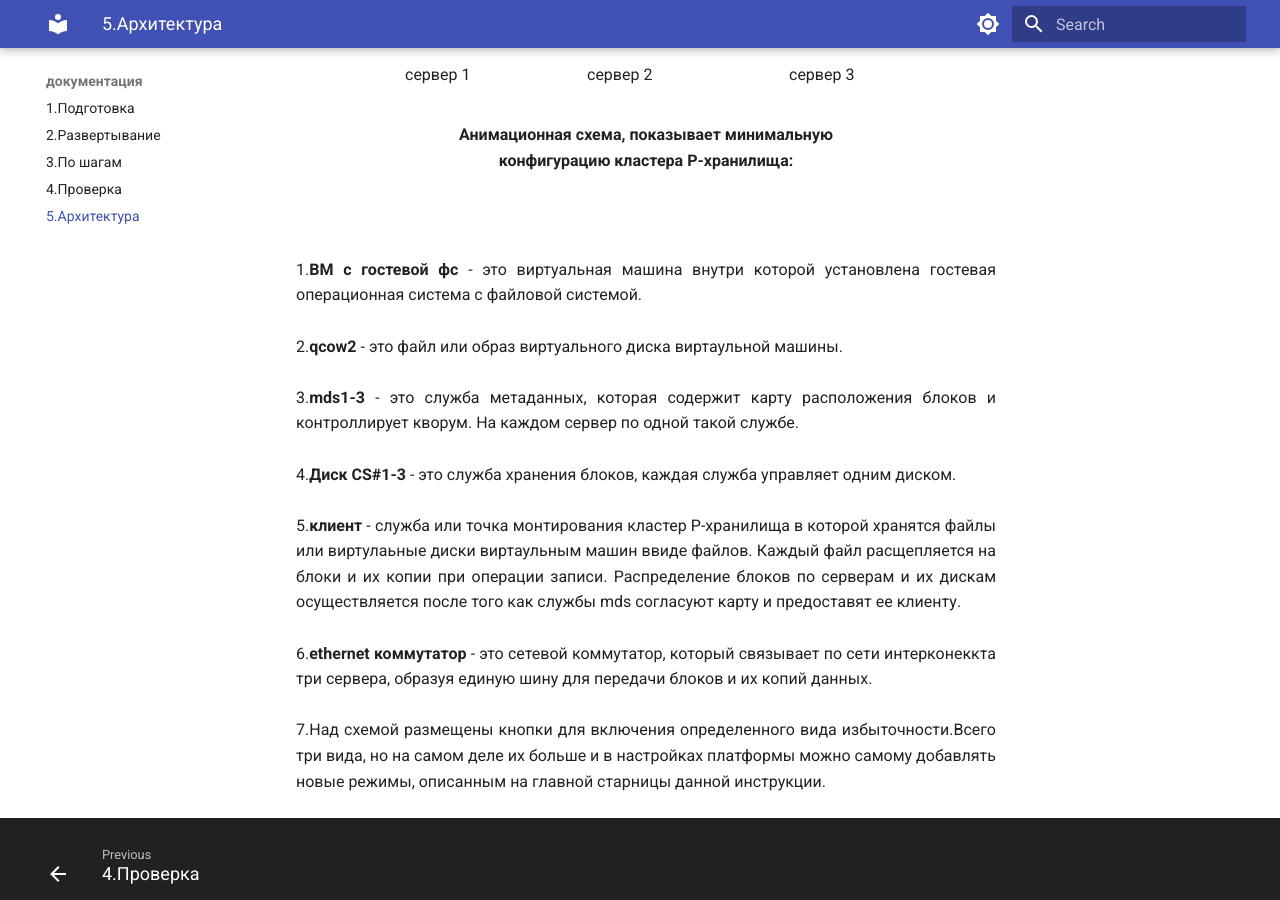
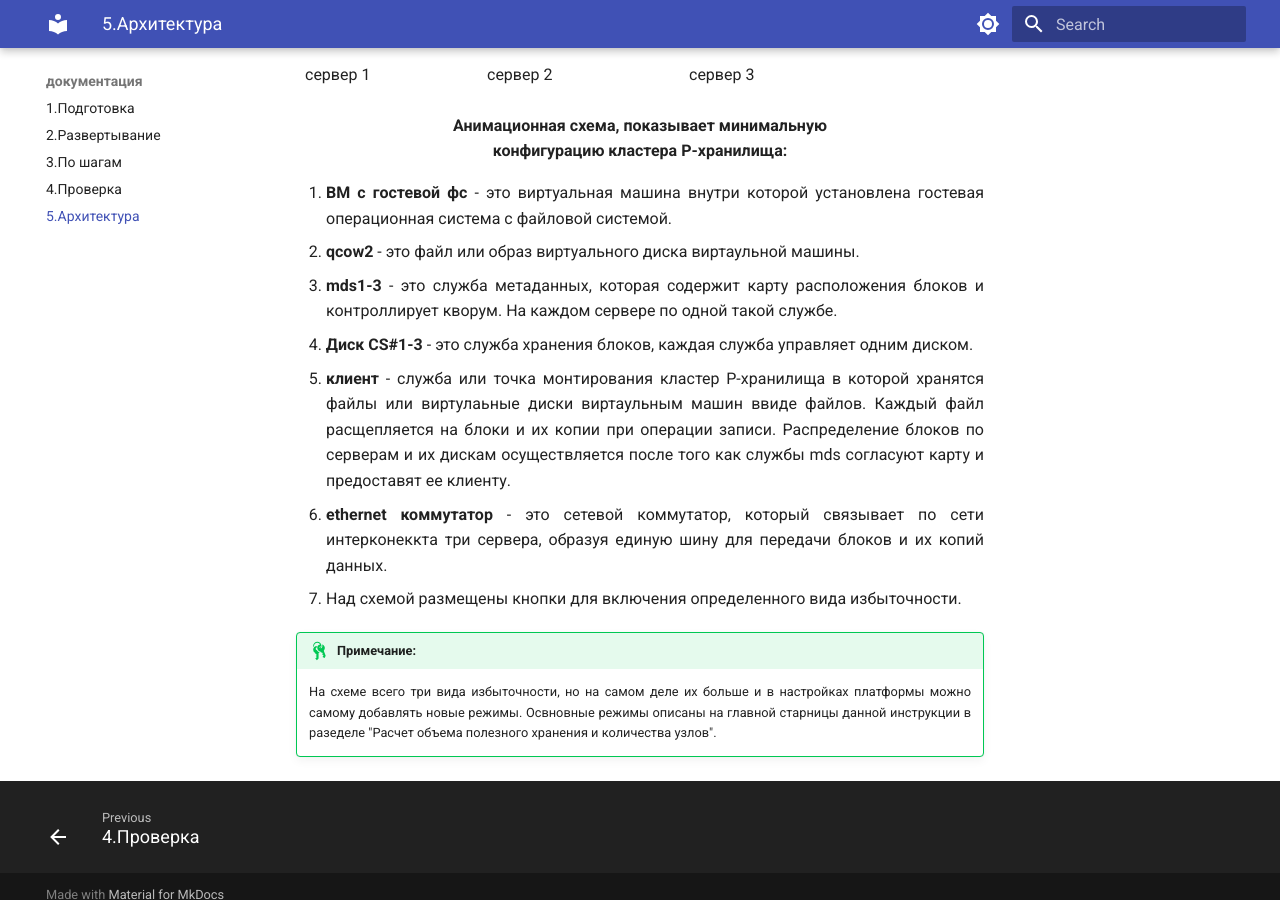
Before and after one commit to rosplat/rosplat-docs, an MkDocs documentation site: the page built from docs/archi.md, in a window 1280 px wide and 900 px high, scrolled down 610 px. Built offline with MkDocs 1.6.1 and Material for MkDocs 9.7.7, drawn with Linux system fonts in a browser that asks for light colours.

Commit message:
change markdown in archi.md

```diff
--- a/docs/archi.md
+++ b/docs/archi.md
@@ -1,11 +1,12 @@
-<div class="noprint" style="margin-left: 100px;@media (max-width: 768px) {margin-left: 0;}">
+<div class="noprint">
+<div style="margin-left: 18%;">
 <input type="checkbox" id="animationToggle2" class="hidden-checkbox">
 <label for="animationToggle2" class="toggle-button">Реплика 2</label>
 <input type="checkbox" id="animationToggle3" class="hidden-checkbox">
 <label for="animationToggle3" class="toggle-button">Реплика 3</label>
 <input type="checkbox" id="animationToggle3Alt" class="hidden-checkbox">
 <label for="animationToggle3Alt" class="toggle-button">EC 2+1</label>
-
+</div>
 <div class="container" id="animationContainer">
         <!-- Источник данных (клиент) -->
         <div class="storage source"><p class="textv">ВМ</p>
@@ -43,46 +44,28 @@
         <div class="connection-line line-4"></div>
 </div>
 </div>
-<div div class="noprint" style="width: 700px;">
 </br>
-</br><p style="text-align: center">
-<b>Анимационная схема, показывает минимальную </br>конфигурацию кластера Р-хранилища: </b></p>
-</br>
-</br>
-<p style="text-align: justify">
-1.<b>ВМ с гостевой фс</b> - это виртуальная машина внутри которой установлена гостевая операционная система с файловой системой.
-</br>
-</br>
-2.<b>qcow2</b> - это файл или образ виртуального диска виртаульной машины.
-</br>
-</br>
-3.<b>mds1-3</b> - это служба метаданных, которая содержит карту расположения блоков и контроллирует кворум.
-На каждом сервер по одной такой службе.
-</br>
-</br>
-4.<b>Диск CS#1-3</b> - это служба хранения блоков, каждая служба управляет одним диском.
-</br>
-</br>
-5.<b>клиент</b> - служба или точка монтирования кластер Р-хранилища в которой хранятся файлы или
+<div class="noprint" style="text-align: center" markdown>
+**Анимационная схема, показывает минимальную </br>конфигурацию кластера Р-хранилища:** </div>
+
+<div class="noprint" style="text-align: justify" markdown>
+
+ 1. **ВМ с гостевой фс** - это виртуальная машина внутри которой установлена гостевая операционная система с файловой системой.
+ 2. **qcow2** - это файл или образ виртуального диска виртаульной машины.
+ 3. **mds1-3** - это служба метаданных, которая содержит карту расположения блоков и контроллирует кворум. На каждом сервере по одной такой службе.
+ 4. **Диск CS#1-3** - это служба хранения блоков, каждая служба управляет одним диском.
+ 5. **клиент** - служба или точка монтирования кластер Р-хранилища в которой хранятся файлы или
 виртулаьные диски виртаульным машин ввиде файлов. Каждый файл расщепляется на блоки и их копии при операции записи.
 Распределение блоков по серверам и их дискам осуществляется после того как службы mds согласуют карту и предоставят ее клиенту.
-</br>
-</br>
-6.<b>ethernet коммутатор</b> - это сетевой коммутатор, который связывает по сети интерконеккта три сервера,
+ 6. **ethernet коммутатор** - это сетевой коммутатор, который связывает по сети интерконеккта три сервера,
 образуя единую шину для передачи блоков и их копий данных.
-</br>
-</br>
-7.Над схемой размещены кнопки для включения определенного вида избыточности.Всего три вида, но на самом деле их больше и
-в настройках платформы можно самому добавлять новые режимы, описанным на главной старницы данной инструкции.
-</p>
+ 7. Над схемой размещены кнопки для включения определенного вида избыточности.
 
 
-
-
-
+!!! success "Примечание:"
+    На схеме всего три вида избыточности, но на самом деле их больше и в настройках платформы можно самому добавлять новые режимы. Освновные режимы описаны на главной старницы данной инструкции в разеделе "Расчет объема полезного хранения и количества узлов".
 
 </div>
-
 <script>
     // Элементы управления
     const toggle2 = document.getElementById('animationToggle2');
```
